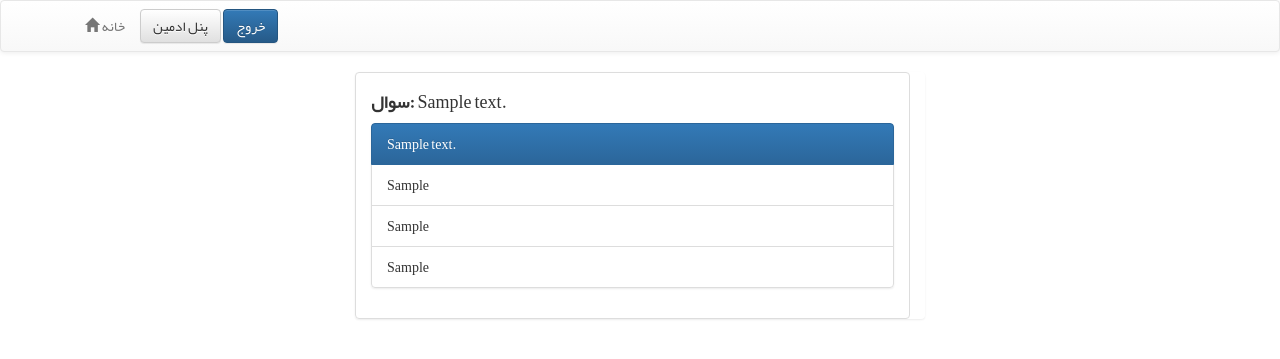
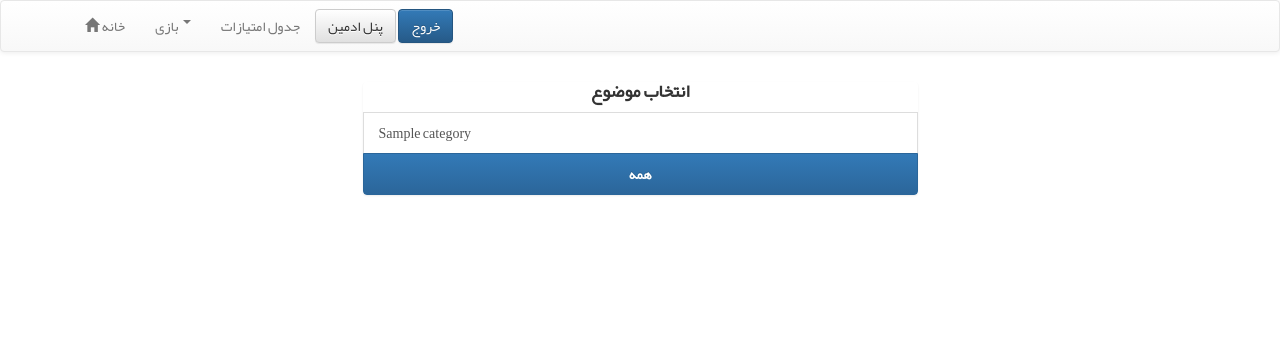
Before and after one commit to kasrsf/balazmoonak, a Django app: page /leaderboard/ in a window 1280 px wide. Shown: the top 359 px of the page. Run offline with Django 3.2, Linux system fonts and the light colour scheme; a user stored in the database is signed in; tables that the repository leaves empty hold one stand-in row (values such as "Sample post"); some libraries are stand-ins or nearby versions.

Commit message:
Leaderboard

```diff
--- a/authentication/forms.py
+++ b/authentication/forms.py
@@ -57,4 +57,4 @@ class LoginForm(LoginForm):
         self.fields['password'].widget = forms.PasswordInput(attrs={'class': 'form-control'})
         self.fields['password'].error_messages = farsi_errors;
 
-        self.fields['captcha'] = ReCaptchaField(label='', attrs={'class': 'form-control'})
+        self.fields['captcha'] = ReCaptchaField(label='')
--- a/balazmoonak/settings.py
+++ b/balazmoonak/settings.py
@@ -119,7 +119,7 @@ AUTH_PASSWORD_VALIDATORS = [
 # Internationalization
 # https://docs.djangoproject.com/en/1.9/topics/i18n/
 
-LANGUAGE_CODE = 'en-us'
+LANGUAGE_CODE = 'fa'
 
 TIME_ZONE = 'UTC'
 
@@ -262,3 +262,5 @@ RECAPTCHA_PUBLIC_KEY = '6LfTDRwTAAAAAO4pl3QLObwIzr2iBa58I0aL0AX6'
 RECAPTCHA_PRIVATE_KEY = '6LfTDRwTAAAAAAJuHvRRxYWP72boKpIiKnUunyEy'
 
 RECAPTCHA_USE_SSL = True
+
+#STATIC_ROOT = os.path.join(BASE_DIR, "static/")
--- a/balazmoonak/urls.py
+++ b/balazmoonak/urls.py
@@ -1,17 +1,5 @@
 """balazmoonak URL Configuration
 
-The `urlpatterns` list routes URLs to views. For more information please see:
-    https://docs.djangoproject.com/en/1.9/topics/http/urls/
-Examples:
-Function views
-    1. Add an import:  from my_app import views
-    2. Add a URL to urlpatterns:  url(r'^$', views.home, name='home')
-Class-based views
-    1. Add an import:  from other_app.views import Home
-    2. Add a URL to urlpatterns:  url(r'^$', Home.as_view(), name='home')
-Including another URLconf
-    1. Import the include() function: from django.conf.urls import url, include
-    2. Add a URL to urlpatterns:  url(r'^blog/', include('blog.urls'))
 """
 from django.conf.urls import url, include
 from django.contrib import admin
@@ -20,17 +8,7 @@ from django.contrib.auth.views import login
 from django.contrib.auth.views import logout
 from question_manager import views as qm_views
 urlpatterns = [
-
-
-    ##Repair view
-	# url(
-	#     regex=r'^dev/$',
-	# 	view=login,
-	# 	kwargs={'template_name': 'homepage.html'},
-	# 	name='homepage'
-	# 	),
     url(r'^admin/', admin.site.urls),
-	url(r'^dev/', include('question_manager.urls')),
 	url(r'^accounts/', include('balazmoonak.account_urls')),
-    url('^.*$', qm_views.IndexView.as_view(), name='index')
+    url(r'', include('question_manager.urls')),
 ]
--- a/question_manager/apps.py
+++ b/question_manager/apps.py
@@ -5,3 +5,4 @@ from django.apps import AppConfig
 
 class QuestionManagerConfig(AppConfig):
     name = 'question_manager'
+    verbose_name = "مدیریت سوال‌ها"
--- a/question_manager/models.py
+++ b/question_manager/models.py
@@ -1,27 +1,50 @@
 from __future__ import unicode_literals
 
 from django.db import models
+from authentication.models import Account
 
 class Category(models.Model):
-    name = models.CharField(max_length=20)
+    name = models.CharField(max_length=20, verbose_name="نام")
+
+    class Meta:
+        verbose_name = "موضوع"
+        verbose_name_plural = "موضوع‌ها"
 
     def __unicode__(self):
     	return self.name
-
     def __str__(self):
         return self.name
 
 
 class Question(models.Model):
-    question_text = models.TextField(null = False)
-    right_answer = models.TextField()
-    choice2 = models.TextField()
-    choice3 = models.TextField()
-    choice4 = models.TextField()
-    category = models.ForeignKey(Category, on_delete=models.CASCADE)
+    question_text = models.TextField(null = False, verbose_name="متن سوال")
+    right_answer = models.TextField(verbose_name="پاسخ صحیح")
+    choice2 = models.TextField(verbose_name="گزینه دو")
+    choice3 = models.TextField(verbose_name="گزینه سه")
+    choice4 = models.TextField(verbose_name="گزینه چهار")
+    category = models.ForeignKey(Category, on_delete=models.CASCADE, verbose_name="موضوع")
+
+    class Meta:
+        verbose_name = "سوال"
+        verbose_name_plural = "سوال‌ها"
 
     def __unicode__(self):
     	return self.question_text
 
     def __str__(self):
         return self.question_text
+
+class Score(models.Model):
+    user = models.ForeignKey(Account, on_delete=models.CASCADE)
+    category = models.ForeignKey(Category, on_delete=models.CASCADE)
+    score = models.IntegerField()
+
+    class Meta:
+        verbose_name = "امتیاز"
+        verbose_name_plural = "امتیازها"
+
+    def __unicode__(self):
+    	return self.score
+
+    def __str__(self):
+        return self.score
--- /dev/null
+++ b/question_manager/templates/leaderboard_category_list.html
@@ -0,0 +1,17 @@
+{% extends 'base.html' %}
+
+{% block content %}
+<div class="container">
+    <div class="row">
+        <div class="col-xs-6 col-xs-offset-3">
+            <div class="list-group">
+                <h4 class="text-center"><strong>انتخاب موضوع</strong></h4>
+                {% for category in category_list %}
+                        <a href="{{category.id}}" class="list-group-item">{{ category.name }}</a>
+                {% endfor %}
+                    <a href="0" class="list-group-item text-center active"><strong>همه</strong></a>
+            </div>
+        </div>
+    </div>
+</div>
+{% endblock %}
--- a/question_manager/urls.py
+++ b/question_manager/urls.py
@@ -1,14 +1,21 @@
 from django.conf.urls import url, include
 from .serializers import CategorySerializer
-from .views import CategoryList, CategoryDetail
+from django.contrib.auth.decorators import login_required
+from .views import IndexView, QuizCategorySelectView, LeaderboardCategorySelectView, QuizView, LeaderboardView
 from . import views
 
-category_url = [
-	url(r'^$', CategoryList.as_view(), name='category-list'),
-	url(r'^(?P<pk>[0-9a-zA-Z_-]+)$', CategoryDetail.as_view(), name='category-detail'),
+single_player_quiz_urls = [
+    url(r'^(?P<category_id>[0-9]+)/$', login_required(QuizView.as_view()), name='quiz-view'),
+	url(r'^$', login_required(QuizCategorySelectView.as_view()), name='category-list'),
+]
+
+leaderboard_urls = [
+    url(r'^$', login_required(LeaderboardCategorySelectView.as_view()), name='category-list'),
+    url(r'^(?P<category_id>[0-9]+)/$', login_required(LeaderboardView.as_view()), name='leaderboard-view'),
 ]
 
 urlpatterns = [
-	url(r'^$', views.IndexView.as_view(), name = 'index'),
-	url(r'^category', include(category_url)),
+	url(r'^spquiz/', include(single_player_quiz_urls)),
+    url(r'^leaderboard/', include(leaderboard_urls)),
+    url(r'^$', IndexView.as_view(), name = 'index'),
 ]
--- a/question_manager/views.py
+++ b/question_manager/views.py
@@ -1,11 +1,12 @@
 from django.shortcuts import render
 from django.http import HttpResponse
-from .models import Question, Category
+from .models import Question, Category, Score
 from .serializers import CategorySerializer
 from django.template import loader
 from django.contrib.auth.decorators import login_required
 from rest_framework import generics, permissions
 from django.views import generic
+from itertools import chain
 
 
 from django.views.generic.base import TemplateView
@@ -17,22 +18,38 @@ class IndexView(generic.ListView):
     def get_queryset(self):
         return Question.objects.all()
 
-# @login_required (login_url='/accounts/login')
-# def index(request):
-# 	category_list = Category.objects.all()
-# 	template = loader.get_template('homepage.html')
-# 	context = { 'category_list' : category_list }
-# 	return HttpResponse(template.render(context, request))
+class QuizCategorySelectView(generic.ListView):
+    template_name = 'quiz_category_list.html'
+    context_object_name = 'category_list'
 
-class CategoryList(generics.ListCreateAPIView):
-	model = Category
-	serializer_class = CategorySerializer
-#	permission_classes = [
-#		permissions.AllowAny
-#	]
-	def get_queryset(self):
-		return Category.objects.all()
+    def get_queryset(self):
+        return Category.objects.all()
 
-class CategoryDetail(generics.RetrieveAPIView):
-    model = Category
-    serializer_class = CategorySerializer
+class LeaderboardCategorySelectView(generic.ListView):
+    template_name = 'leaderboard_category_list.html'
+    context_object_name = 'category_list'
+
+    def get_queryset(self):
+        return Category.objects.all()
+
+
+class QuizView(generic.ListView):
+    template_name = 'quiz.html'
+    context_object_name = 'questions'
+
+    def get_queryset(self):
+        return Question.objects.filter(category_id= self.kwargs.get('category_id', None)).order_by('?')[:3]
+
+class LeaderboardView(generic.ListView):
+    template_name = 'leaderboard.html'
+    context_object_name = 'ranking'
+
+    def get_queryset(self):
+        category_id = self.kwargs.get('category_id', None)
+        if category_id == '0':
+            q1 = []
+            q2 = Score.objects.order_by('-score')
+        else:
+            q1 = Category.objects.filter(id= category_id)
+            q2 = Score.objects.filter(category_id=category_id).order_by('-score')
+        return list(chain(q1, q2))
--- a/templates/base.html
+++ b/templates/base.html
@@ -17,7 +17,15 @@
        <div class="container">
            <ul class="nav navbar-nav">
              <li><a href="/"><span class="glyphicon glyphicon-home"></span> خانه</a></li>
-                </ul>
+             <li class="dropdown">
+                  <a href="#" class="dropdown-toggle" data-toggle="dropdown" role="button">بازی <span class="caret"></span></a>
+                  <ul class="dropdown-menu">
+                      <li><a href="/spquiz/">بازی تک‌نفره</a></li>
+                      <li><a href="#">بازی دو‌نفره</a></li>
+                  </ul>
+              </li>
+             <li><a href="/leaderboard">جدول امتیازات</a>
+            </ul>
                <p class="nav navbar-nav navbar-left">
                    {% if user.is_authenticated %}
                    <a class="btn btn-default navbar-btn" href="/admin/" id="logout">
@@ -38,6 +46,8 @@
        </div>
      </nav>
      {% block content %}{% endblock %}
+     <script src="https://code.jquery.com/jquery-2.2.3.min.js" integrity="sha256-a23g1Nt4dtEYOj7bR+vTu7+T8VP13humZFBJNIYoEJo=" crossorigin="anonymous"></script>
+     <script type=text/javascript src="https://maxcdn.bootstrapcdn.com/bootstrap/3.3.6/js/bootstrap.min.js"></script>
 </body>
 
 </html>
--- a/templates/homepage.html
+++ b/templates/homepage.html
@@ -1,27 +1,25 @@
 {% extends 'base.html' %}
 
 {% block content %}
-    {% if question_list %}
-    <div class="container">
-        <div class="list-group col-xs-6 col-xs-offset-3">
-                {% for question in question_list %}
-                    <div class="list-group-item">
-                        <h4><strong>سوال: </strong>{{ question.question_text }}</h4>
-                        <ul class="list-group">
-                            <li class="list-group-item active">{{ question.right_answer }}</li>
-                            <li class="list-group-item">{{ question.choice2 }}</li>
-                            <li class="list-group-item">{{ question.choice3 }}</li>
-                            <li class="list-group-item">{{ question.choice4 }}</li>
-                        </ul>
-                    </div>
-                {% endfor %}
-        </div>
+<div class="container">
+    <div class="jumbotron">
+        <div class="row">
+            <div class="col-xs-6">
+                <h1>بالاآزمونک</h1>
+                <p>سوال جواب بدید، امتیاز بگیرید</p>
+            </div>
+            <div class="col-xs-6 ">
+                <p style="padding:40px;"></p>
+                <a class="btn btn-warning btn-lg" href="/spquiz/">
+                    <span class="glyphicon glyphicon-play"></span>بازی تک‌نفره
+                </a>
+                <a class="btn btn-danger btn-lg" href="/#">
+                    <span class="glyphicon glyphicon-forward"></span>  بازی دو‌نفره
+                </a>
+                <a class="btn btn-info btn-lg" href="/leaderboard">
+                    <span class="glyphicon glyphicon-stats"></span>  جدول امتیازات
+                </a>
+            </div>
     </div>
-    {% else %}
-        <div class="container">
-            <div class="well col-xs-6 col-xs-offset-3">
-                <h4>سوالی نیست</h4>
-            </div>
-        </div>
-    {% endif %}
+</div>
 {% endblock %}
```
Also changed, not shown: question_manager/templates/leaderboard.html (added, +32 -0 lines), question_manager/templates/quiz.html (added, +27 -0 lines), question_manager/templates/quiz_category_list.html (added, +16 -0 lines), question_manager/migrations/0003_score.py (added).
